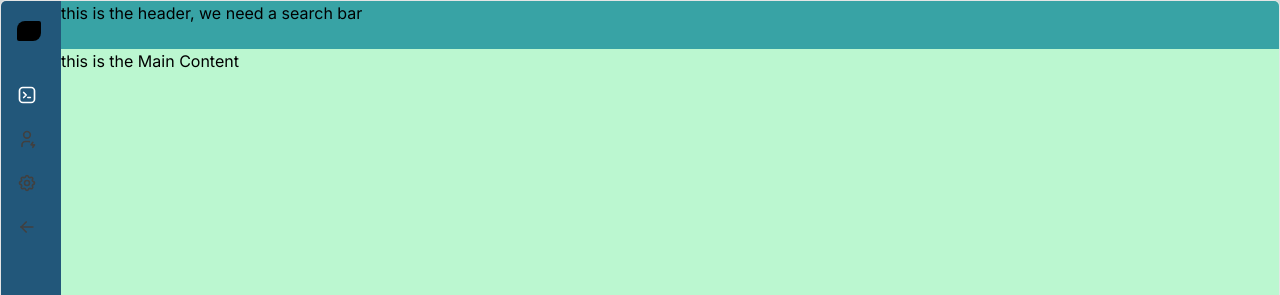
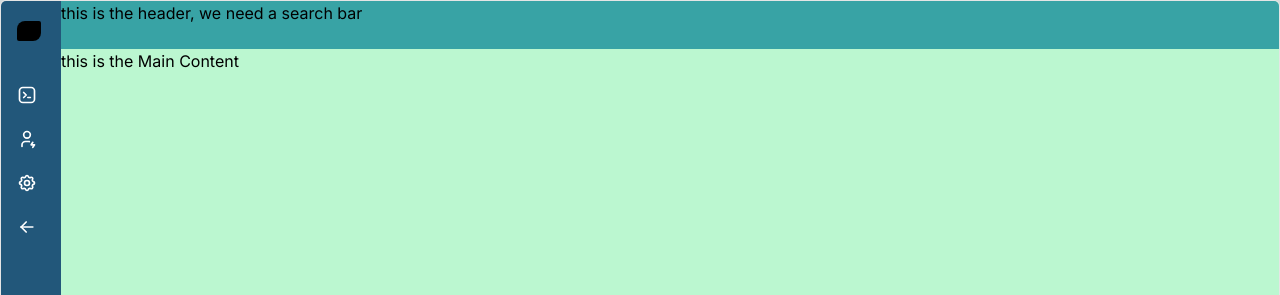
Before and after one commit to sherrii-Xia/pet-App, a Next.js app in the folder demo-side-bar/: page / in a window 1280 px wide. Shown: the top 295 px of the page. Built offline with nearby package versions, Linux system fonts and the light colour scheme.

Commit message:
prb fixed

```diff
--- a/demo-side-bar/app/_components/SidebarDemo.tsx
+++ b/demo-side-bar/app/_components/SidebarDemo.tsx
@@ -25,21 +25,21 @@ export function SidebarDemo({children} : Readonly<{children:React.ReactNode}>) {
       label: "Profile",
       href: "#",
       icon: (
-        <IconUserBolt className="text-neutral-700 dark:text-neutral-200 h-5 w-5 flex-shrink-0" />
+        <IconUserBolt className="text-white dark:text-neutral-200 h-5 w-5 flex-shrink-0" />
       ),
     },
     {
       label: "Settings",
       href: "#",
       icon: (
-        <IconSettings className="text-neutral-700 dark:text-neutral-200 h-5 w-5 flex-shrink-0" />
+        <IconSettings className="text-white dark:text-neutral-200 h-5 w-5 flex-shrink-0" />
       ),
     },
     {
       label: "Logout",
       href: "#",
       icon: (
-        <IconArrowLeft className="text-neutral-700 dark:text-neutral-200 h-5 w-5 flex-shrink-0" />
+        <IconArrowLeft className="text-white dark:text-neutral-200 h-5 w-5 flex-shrink-0" />
       ),
     },
   ];
@@ -55,14 +55,14 @@ export function SidebarDemo({children} : Readonly<{children:React.ReactNode}>) {
         <SidebarBody className="justify-between gap-10 bg-primary ">
           <div className="flex flex-col flex-1 overflow-y-auto overflow-x-hidden">
             {open ? <Logo /> : <LogoIcon />}
-            <div className="mt-8 flex flex-col gap-2">
+            <div className=" mt-8 flex flex-col gap-2">
               {links.map((link, idx) => (
-                <SidebarLink key={idx} link={link} />
+                <SidebarLink key={idx} link={link} className="text-white"/>
               ))}
             </div>
           </div>
           <div>
-            <SidebarLink
+            <SidebarLink className="text-white"
               link={{
                 label: "Manu Arora",
                 href: "#",
@@ -90,7 +90,7 @@ export const Logo = () => {
       href="#"
       className="font-normal flex space-x-2 items-center text-sm text-zinc-50 py-1 relative z-20"
     >
-      <div className="h-5 w-6 bg-black dark:bg-white rounded-br-lg rounded-tr-sm rounded-tl-lg rounded-bl-sm flex-shrink-0" />
+      <div className="h-5 w-6 bg-secondary-light dark:bg-white rounded-br-lg rounded-tr-sm rounded-tl-lg rounded-bl-sm flex-shrink-0" />
       <motion.span
         initial={{ opacity: 0 }}
         animate={{ opacity: 1 }}
@@ -105,7 +105,7 @@ export const LogoIcon = () => {
   return (
     <Link
       href="#"
-      className="font-normal flex space-x-2 items-center text-sm text-black py-1 relative z-20"
+      className="font-normal flex space-x-2 items-center text-sm text-white py-1 relative z-20"
     >
       <div className="h-5 w-6 bg-black dark:bg-white rounded-br-lg rounded-tr-sm rounded-tl-lg rounded-bl-sm flex-shrink-0" />
     </Link>
```
